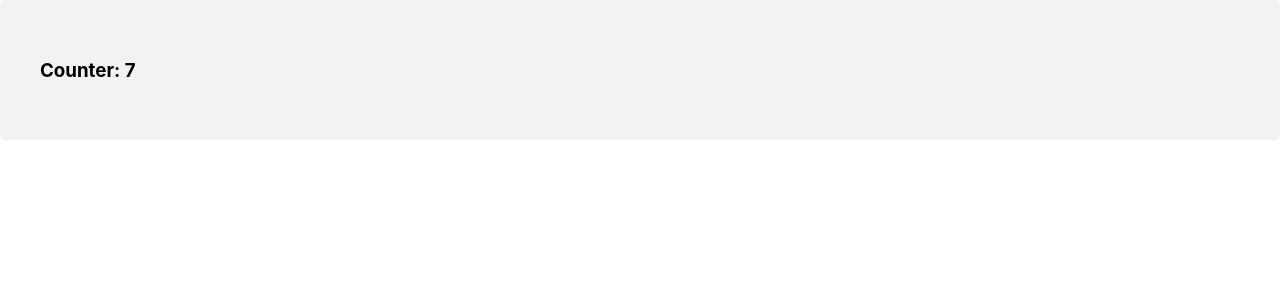
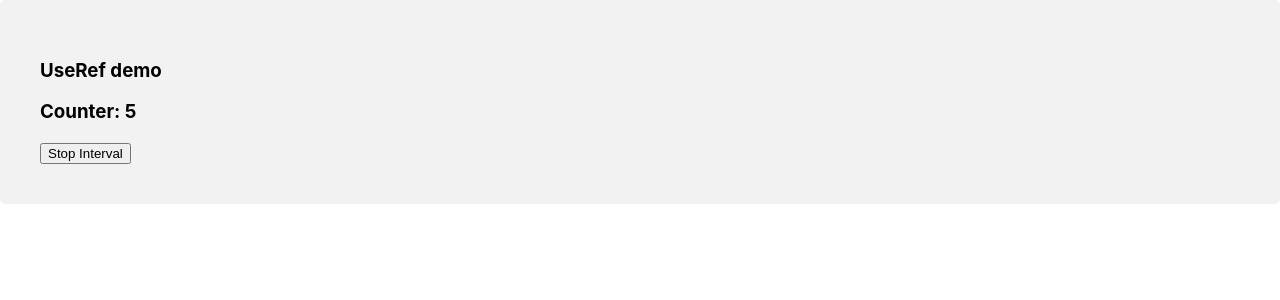
Before and after one commit to sarthv007/ReactApp, a React (Create React App) app: page / in a window 1280 px wide. Shown: the top 300 px of the page. Built offline with nearby package versions, Linux system fonts and the light colour scheme.

Commit message:
useRef hook

```diff
--- a/src/App.js
+++ b/src/App.js
@@ -48,6 +48,10 @@ import HookDemo2 from "./Components/functionalComponnent/HookDemo2";
 import MouseDemo from "./Components/functionalComponnent/MouseDemo";
 import SelfClasCounter from "./Components/functionalComponnent/SelfClasCounter";
 import HookDemo4 from "./Components/functionalComponnent/HookDemo4";
+import PostComponent from "./Components/functionalComponnent/PostComponent";
+import UseRefDemo from "./Components/functionalComponnent/UseRefDemo";
+import ClassCompRefDemo from "./Components/functionalComponnent/ClassCompRefDemo";
+import UseRefDemo2 from "./Components/functionalComponnent/UseRefDemo2";
 
 class App extends React.Component {
   constructor(props) {
@@ -199,7 +203,11 @@ class App extends React.Component {
         {/* <HookDemo2 /> */}
         {/* <MouseDemo /> */}
         {/* <SelfClasCounter /> */}
-        <HookDemo4 />
+        {/* <HookDemo4 /> */}
+        {/* <PostDetails /> */}
+        {/* <ClassCompRefDemo /> */}
+        {/* <UseRefDemo /> */}
+        <UseRefDemo2 />
       </div>
     );
   }
--- a/src/Components/Http/TableComponent.js
+++ b/src/Components/Http/TableComponent.js
@@ -15,8 +15,6 @@ function TableComponent(props) {
     });
   return (
     <div>
-      <h2>Fetching posts from api using fetch api</h2>
-
       <table>
         <tr>
           <th>Id</th>
--- /dev/null
+++ b/src/Components/functionalComponnent/ClassCompRefDemo.js
@@ -0,0 +1,34 @@
+import React, { Component } from "react";
+
+export default class ClassCompRefDemo extends Component {
+  constructor(props) {
+    super(props);
+    this.interval = 0;
+    this.state = {
+      counter: 0,
+    };
+  }
+
+  componentDidMount() {
+    this.interval = setInterval(() => {
+      this.setState({ counter: this.state.counter + 1 });
+    }, 1000);
+  }
+
+  //   componentWillUnmount() {
+  //     clearInterval(this.interval);
+  //   }
+
+  handleStop = () => {
+    clearInterval(this.interval);
+  };
+
+  render() {
+    return (
+      <div>
+        <h3>Counter: {this.state.counter}</h3>
+        <button onClick={this.handleStop}>Stop Interval</button>
+      </div>
+    );
+  }
+}
--- /dev/null
+++ b/src/Components/functionalComponnent/PostComponent.js
@@ -0,0 +1,25 @@
+import axios from "axios";
+import React, { useEffect } from "react";
+import { useState } from "react";
+import TableComponent from "../Http/TableComponent";
+//https://www.youtube.com/watch?v=YMSBRS83YZ8&t=1s
+function PostComponent() {
+  const [posts, setPosts] = useState([]);
+  const [fetch, setFetch] = useState(true);
+
+  useEffect(() => {
+    axios
+      .get("https://jsonplaceholder.typicode.com/posts")
+      .then((response) => setPosts(response.data));
+  }, [fetch]);
+
+  return (
+    <div>
+      <h2>Fetching data from api in useEffect</h2>
+      <button onClick={() => setFetch(!fetch)}>Fetch Data</button>
+      <TableComponent posts={posts} />
+    </div>
+  );
+}
+
+export default PostComponent;
--- /dev/null
+++ b/src/Components/functionalComponnent/UseRefDemo.js
@@ -0,0 +1,23 @@
+import React, { useEffect, useRef } from "react";
+
+function UseRefDemo() {
+  const inputRef = useRef();
+
+  //   useEffect(() => {
+  //     inputRef.current.focus();
+  //   }, []);
+
+  const handleClick = () => {
+    console.log("inputRef", inputRef);
+    inputRef.current.focus();
+  };
+
+  return (
+    <div>
+      <input ref={inputRef} />
+      <button onClick={() => handleClick()}>Focus Input</button>
+    </div>
+  );
+}
+
+export default UseRefDemo;
--- /dev/null
+++ b/src/Components/functionalComponnent/UseRefDemo2.js
@@ -0,0 +1,30 @@
+import { useState, useEffect, useRef } from "react";
+
+function UseRefDemo2() {
+  const [counter, setCounter] = useState(0);
+  let interval = useRef(0);
+
+  useEffect(() => {
+    interval.current = setInterval(() => {
+      setCounter((prevCounter) => counter + prevCounter + 1);
+    }, 1000);
+
+    //clean up code
+    // return () => {
+    //   clearInterval(interval);
+    // };
+  }, []);
+
+  const handleStop = () => {
+    clearInterval(interval.current);
+  };
+
+  return (
+    <>
+      <h3>UseRef demo</h3>
+      <h3>Counter: {counter}</h3>
+      <button onClick={() => handleStop()}>Stop Interval</button>
+    </>
+  );
+}
+export default UseRefDemo2;
```
Also changed, not shown: src/Components/functionalComponnent/PostDetails.js (added, +23 -0 lines).
